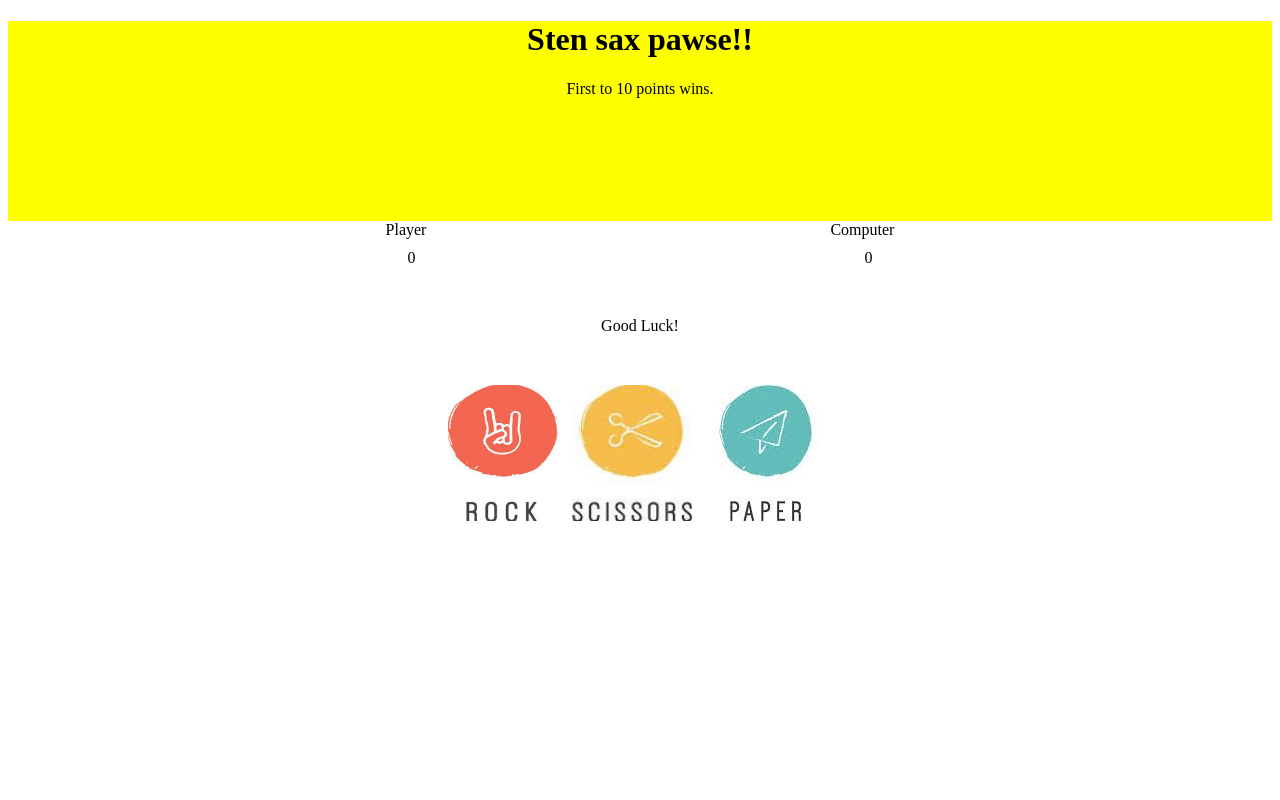
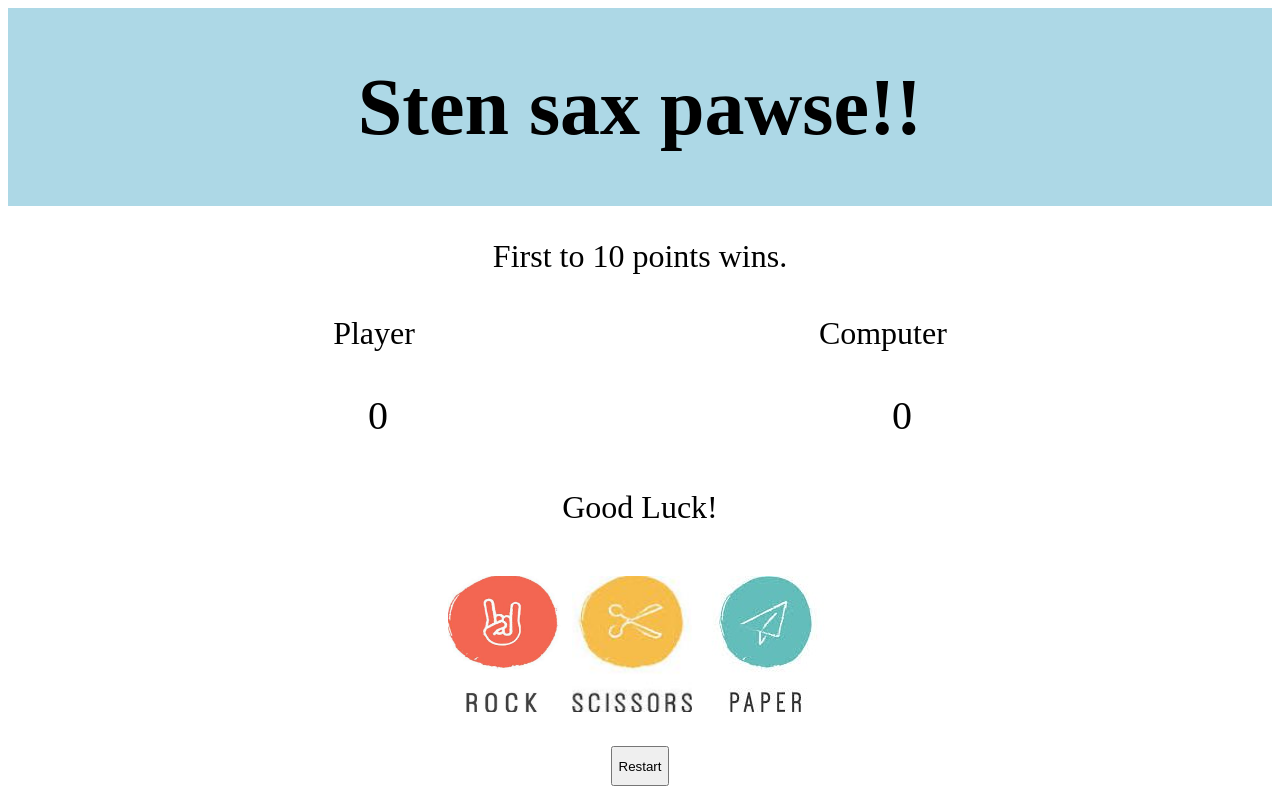
Before and after one commit to perhegg/sten, a website: page src/index.html in a window 1280 px wide. Drawn offline with Linux system fonts and the light colour scheme.

Commit message:
adds styling and restart button

```diff
--- a/features/application.feature.js
+++ b/features/application.feature.js
@@ -19,6 +19,6 @@ context('Your Description of the test scenario', () => {
 
   // Example test
   it('renders the correct page title', async () => {
-    expect(await browser.page.title()).to.eql('Puppeteer Mocha Scaffold');
+    expect(await browser.page.title()).to.eql('Sten sax pase');
   });
 });
--- a/src/index.css
+++ b/src/index.css
@@ -1,42 +1,57 @@
 header {
-    height: 200px;
-    background-color: yellow
+    display: flex;
+    align-items: center;
+    justify-content: center;
+    background-color: lightblue;
+}
+body {
+    background-color:
 }
 p {
+    font-size: 200%;
     text-align: center;
 }
 .title {
-    text-align: center
+    font-size: 500%;
+
 }
 .board {
-    margin-bottom: 10px;
+    margin-top: 40px;
     text-align: center;
 }
+
 .spelare{
     display: inline;
 }
+
 #player {
-    margin-right: 200px
+    font-family: 'Lucida Lans';
+    font-size: 200%;
+    margin-right: 200px;
+}
 
-}
 #computer {
-    margin-left: 200px
+    font-family: 'Lucida Lans';
+    font-size: 200%;
+    margin-left: 200px;
 }
 #player-score {
-    margin-right: 225px
+    font-size: 250%;
+    margin-right: 250px;
 }
 #computer-score {
-    margin-left: 220px
+    font-size: 250%;
+    margin-left: 250px;
 }
 #outcome {
+    font-size: 200%;
     margin-top: 50px;
     margin-bottom: 50px;
-    text-align: center
-
+    text-align: center;
 }
 
 .choices {
-    text-align: center
+    text-align: center;
 }
 
 .choice {
@@ -56,3 +71,17 @@ p {
     height: 136px;
     width: 120px;
 }
+
+#restartdiv {
+    text-align: center;
+}
+
+#restart {
+    height: 40px;
+    margin-top: 30px;
+    display: inline;
+}
+
+#restart:hover {
+    cursor: pointer;
+}
--- a/src/index.html
+++ b/src/index.html
@@ -11,8 +11,8 @@
 
 <header>
     <h1 class="title">Sten sax pawse!!</h1>
-    <p>First to 10 points wins.</p>
 </header>
+<p>First to 10 points wins.</p>
 <div class="board">
 <span class="spelare" id="player">Player</span>
 <span class="spelare" id="computer">Computer</span>
@@ -38,7 +38,8 @@
         <img src="./image/paper.jpeg" alt="paper">
     </span>
 </div>
-
-
+<div id="restartdiv">
+<button id="restart">Restart</button>
+</div>
 <script type="text/javascript" src="./index.js"></script>
 </body>
--- a/src/index.js
+++ b/src/index.js
@@ -1,5 +1,5 @@
-let player_score = 0
-let comp_score = 0
+let player_score = 1
+let comp_score = 1
 let res = document.getElementById("outcome")
 
 document.getElementById("p").addEventListener('click', function(){
@@ -11,6 +11,14 @@ document.getElementById("s").addEventListener('click', function(){
 document.getElementById("st").addEventListener('click', function(){
     Dice("r")
 })
+document.getElementById("restart").addEventListener('click', function(){
+    location.reload()
+})
+
+function Won_or_lost() {
+    if (player_score === 11) alert("You've won!!!!")
+    if (comp_score === 11) alert("You're a loser!!!!")
+}
 
 function convertToWord(letter){
 if (letter === "r") return "Rock"
@@ -29,14 +37,14 @@ function Win(user, comp){
     console.log("Win")
     document.getElementById("player-score").innerHTML = player_score++
     res.innerHTML = `${convertToWord(user)} beats ${convertToWord(comp)}`
+    Won_or_lost()
 }
 
 function Lose(user, comp){
     console.log("Lose")
     document.getElementById("computer-score").innerHTML = comp_score++
     res.innerHTML = `${convertToWord(user)} loses to ${convertToWord(comp)}`
-
-
+    Won_or_lost()
 }
 
 function getNumber(){
```
Also changed, not shown: spec/first.spec.js (+5 -7 lines).
